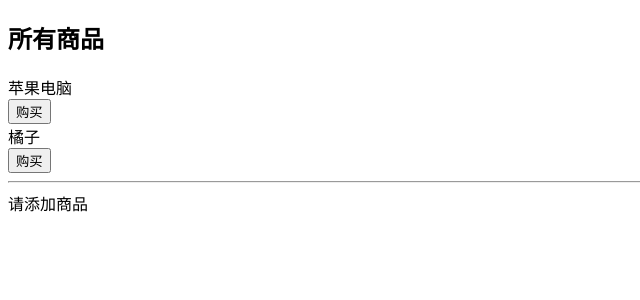
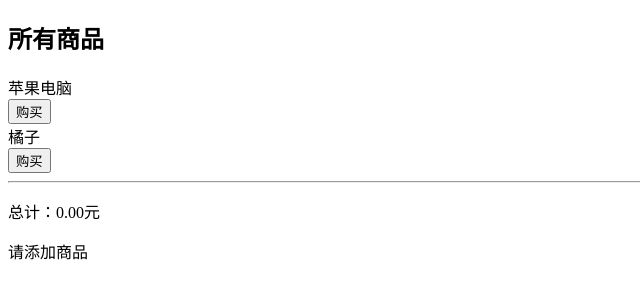
Before and after one commit to haoqicat/redux-cart, a React (Create React App) app: page / in a window 1280 px wide. Shown: the top 300 px of the page, without its empty margins (0-640 px from the left). Built offline with nearby package versions, Linux system fonts and the light colour scheme.

Commit message:
getTotal

```diff
--- a/src/components/Cart.js
+++ b/src/components/Cart.js
@@ -2,7 +2,7 @@ import React, { Component } from 'react'
 
 class Cart extends Component {
   render () {
-    const { products } = this.props
+    const { products, total } = this.props
     const hasProduct = products.length > 0
     const productList = products.map(t => (
       <div key={t.id}>
@@ -11,6 +11,7 @@ class Cart extends Component {
     ))
     return (
       <div>
+        <p>总计：{total}元</p>
         {
           hasProduct ? productList : '请添加商品'
         }
--- a/src/containers/CartContainer.js
+++ b/src/containers/CartContainer.js
@@ -1,12 +1,13 @@
 import React from 'react'
 import Cart from '../components/Cart'
 import { connect } from 'react-redux'
-import { getCartProducts } from '../selectors'
+import { getCartProducts, getTotal } from '../selectors'
 
 const CartContainer = props => <Cart {...props} />
 
 const mapStateToProps = state => ({
-  products: getCartProducts(state)
+  products: getCartProducts(state),
+  total: getTotal(state)
 })
 
 export default connect(mapStateToProps)(CartContainer)
--- a/src/reducers/products.js
+++ b/src/reducers/products.js
@@ -1,11 +1,13 @@
 const initialState = [
   {
     id: '324',
-    name: '苹果电脑'
+    name: '苹果电脑',
+    price: 3
   },
   {
     id: '452',
-    name: '橘子'
+    name: '橘子',
+    price: 2
   }
 ]
 
--- a/src/selectors/index.js
+++ b/src/selectors/index.js
@@ -15,3 +15,12 @@ const getProductsById = state => {
     return obj
   }, {})
 }
+
+export const getTotal = state =>
+  state.cart.addedIds
+    .reduce(
+      (total, id) =>
+        total + getProductsById(state)[id].price * state.cart.quantityById[id],
+      0
+    )
+    .toFixed(2)
```
